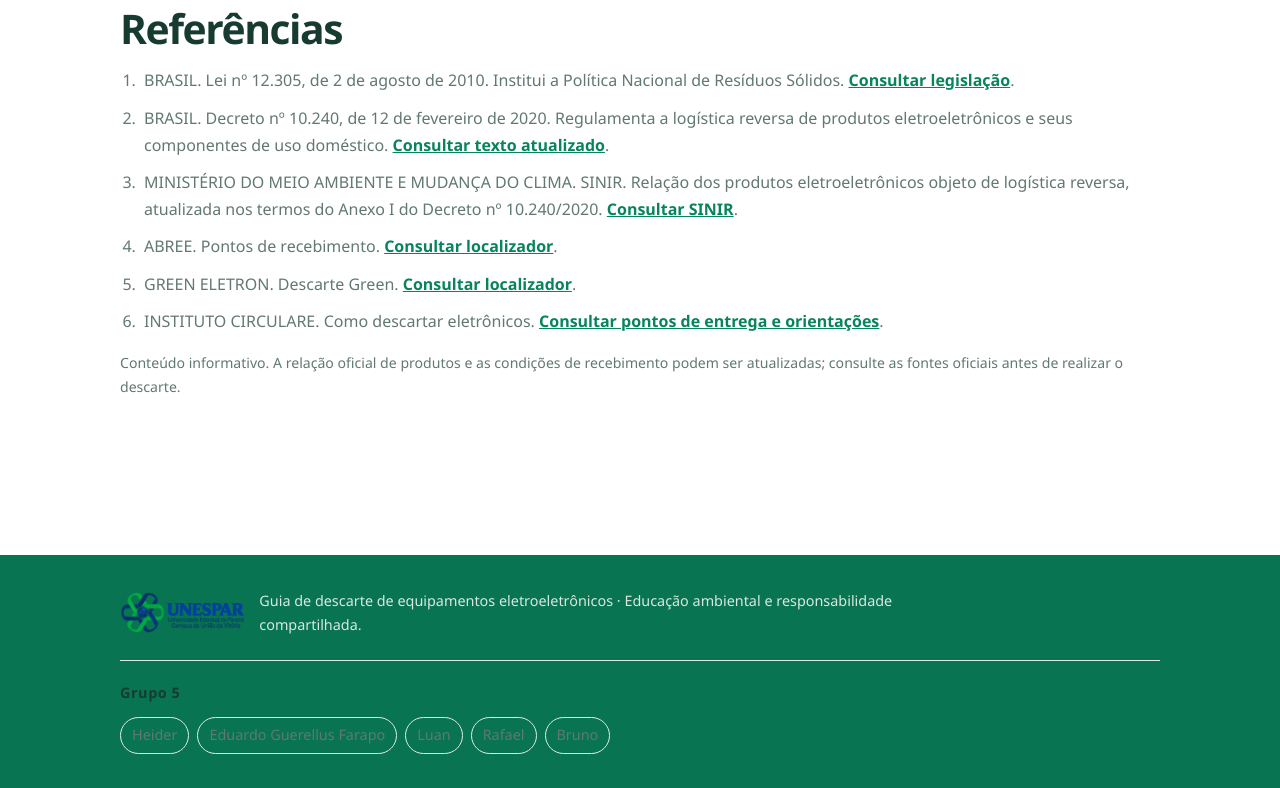
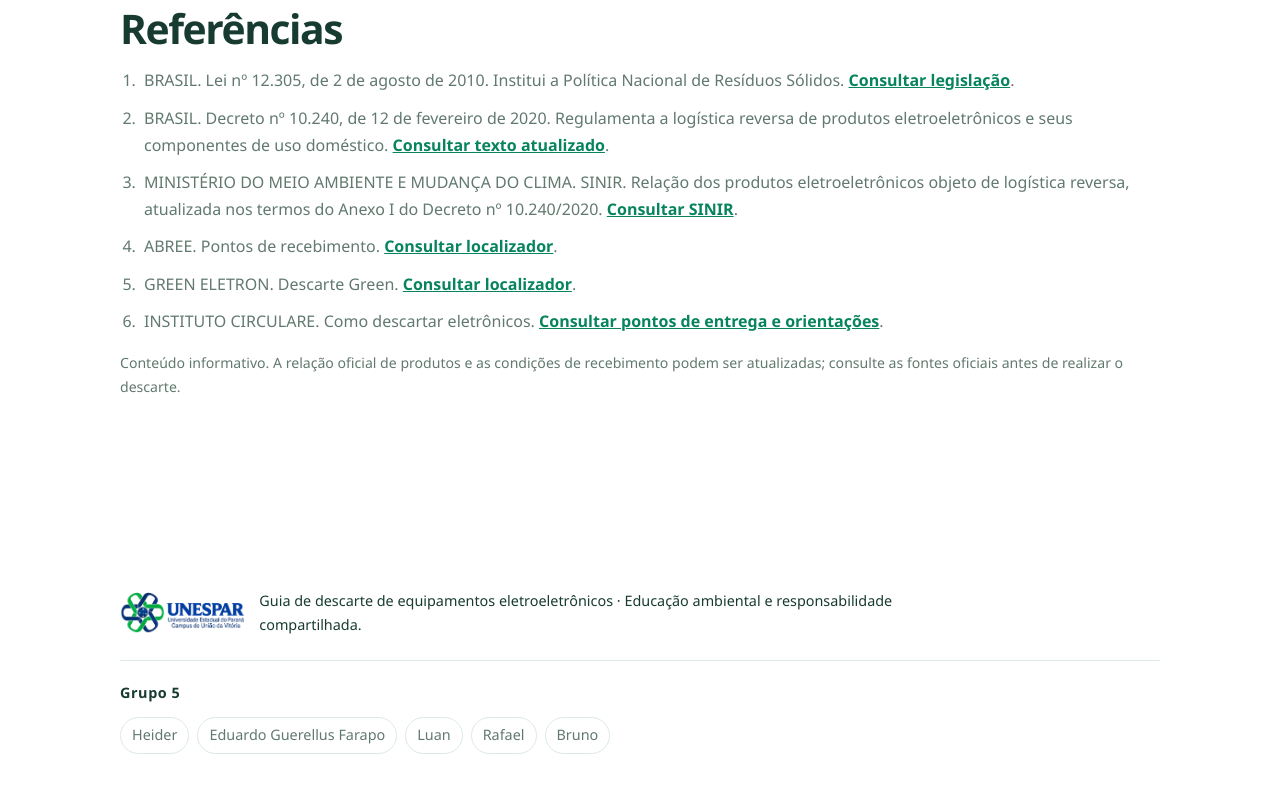
Before and after one commit to LuanDaniel021/turbo-octo-fiesta, a plain HTML site: page public/index.html in a window 1280 px wide. Shown: the part 7351-8139 px from the top of the page. Drawn offline with nearby package versions, Linux system fonts and the light colour scheme.

Commit message:
Refactor footer styles to remove redundant background and color properties

```diff
--- a/public/styles.css
+++ b/public/styles.css
@@ -61,8 +61,6 @@ footer {
   background: #fff;
   color: var(--ink);
 
-  background: var(--green-dark);
-  color: #d9e9df;
   padding: 34px 24px;
   font-size: .9rem;
 }
```
